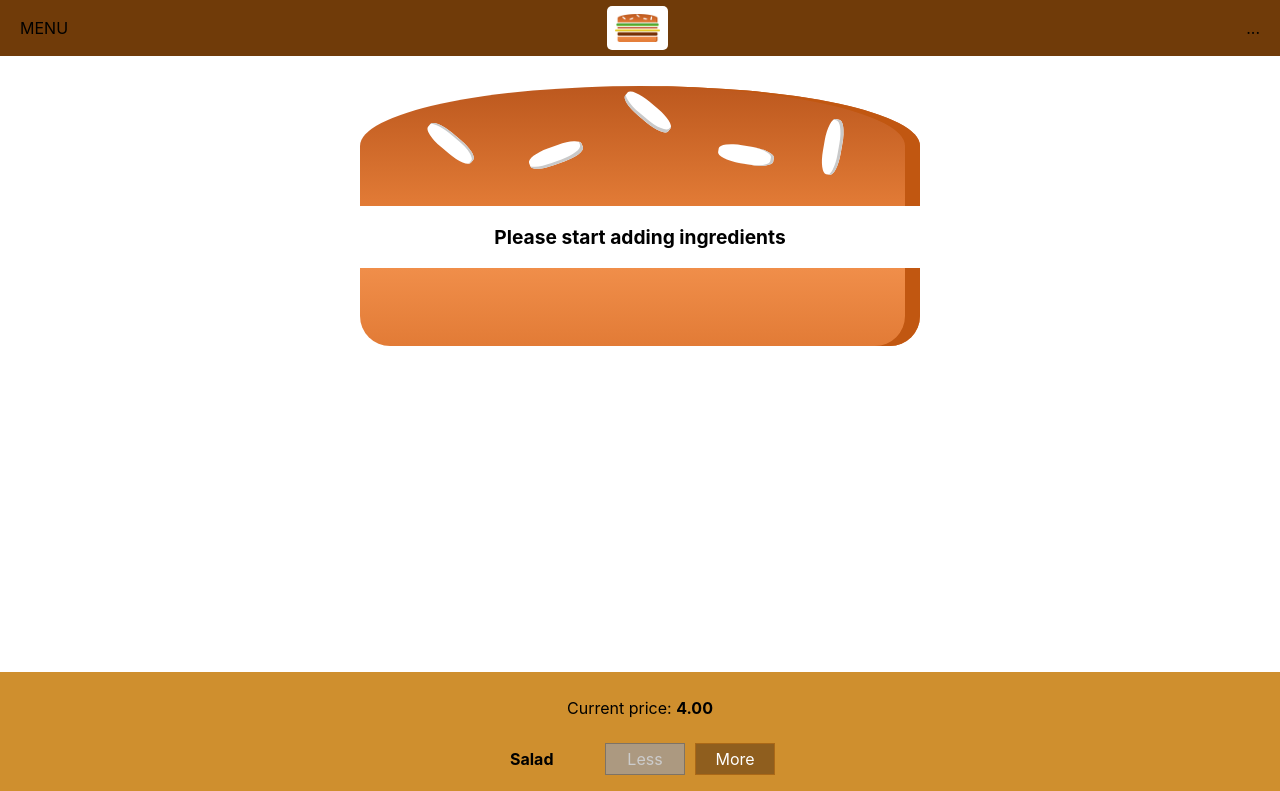
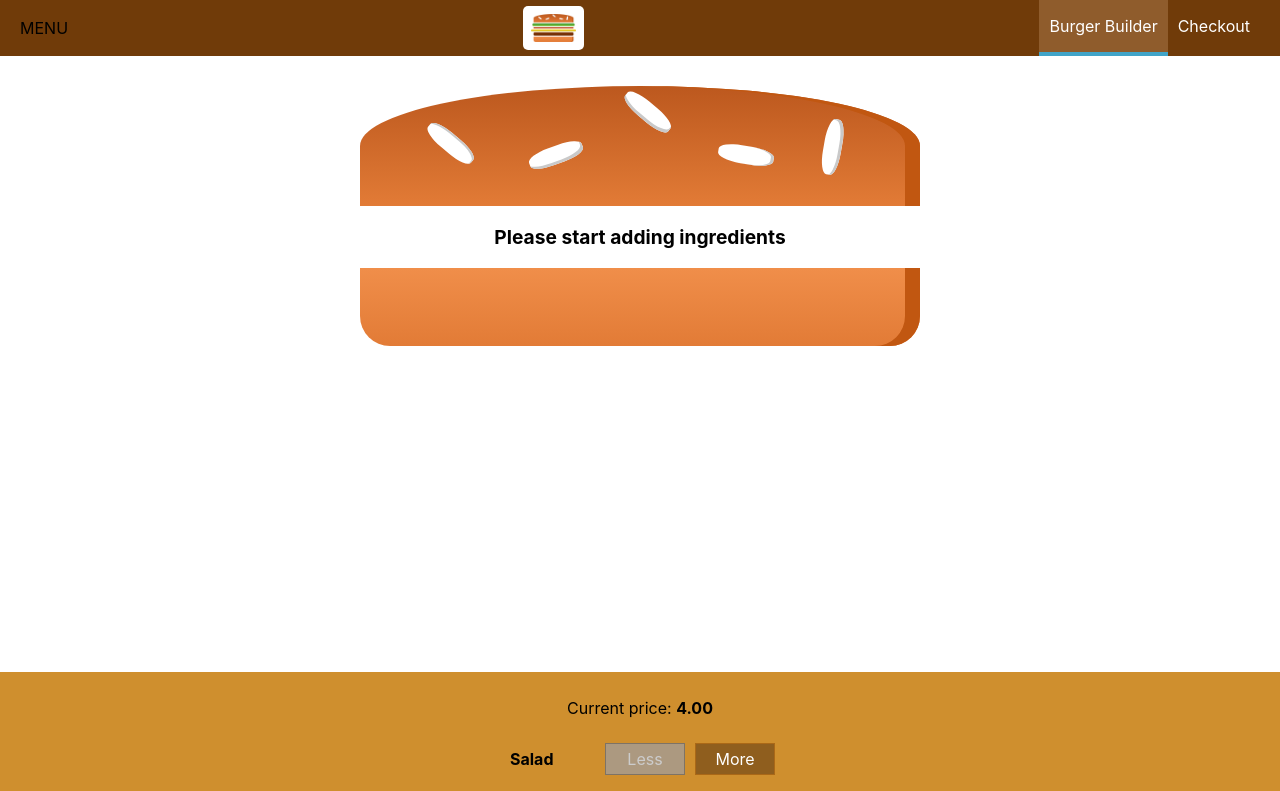
Before and after one commit to ThiagoFazzi/burger-build, a React (Create React App) app: page / in a window 1280 px wide. Shown: the top 791 px of the page. Built offline with nearby package versions, Linux system fonts and the light colour scheme.

Commit message:
called NavigationItems component in Toolbar component

```diff
--- a/src/components/Navigation/Toobar/Toobar.js
+++ b/src/components/Navigation/Toobar/Toobar.js
@@ -1,14 +1,13 @@
 import React from 'react'
 import classes from './Toobar.module.css'
 import Logo from '../../Logo/Logo'
+import NavigationItems from '../NavigationItems/NavigationItems'
 
 const toobar = (props) => (
   <header className={classes.Toobar}>
     <div>MENU</div>
     <Logo />
-    <ul>
-      ...
-    </ul>
+    <NavigationItems />
   </header>
 )
 
```
